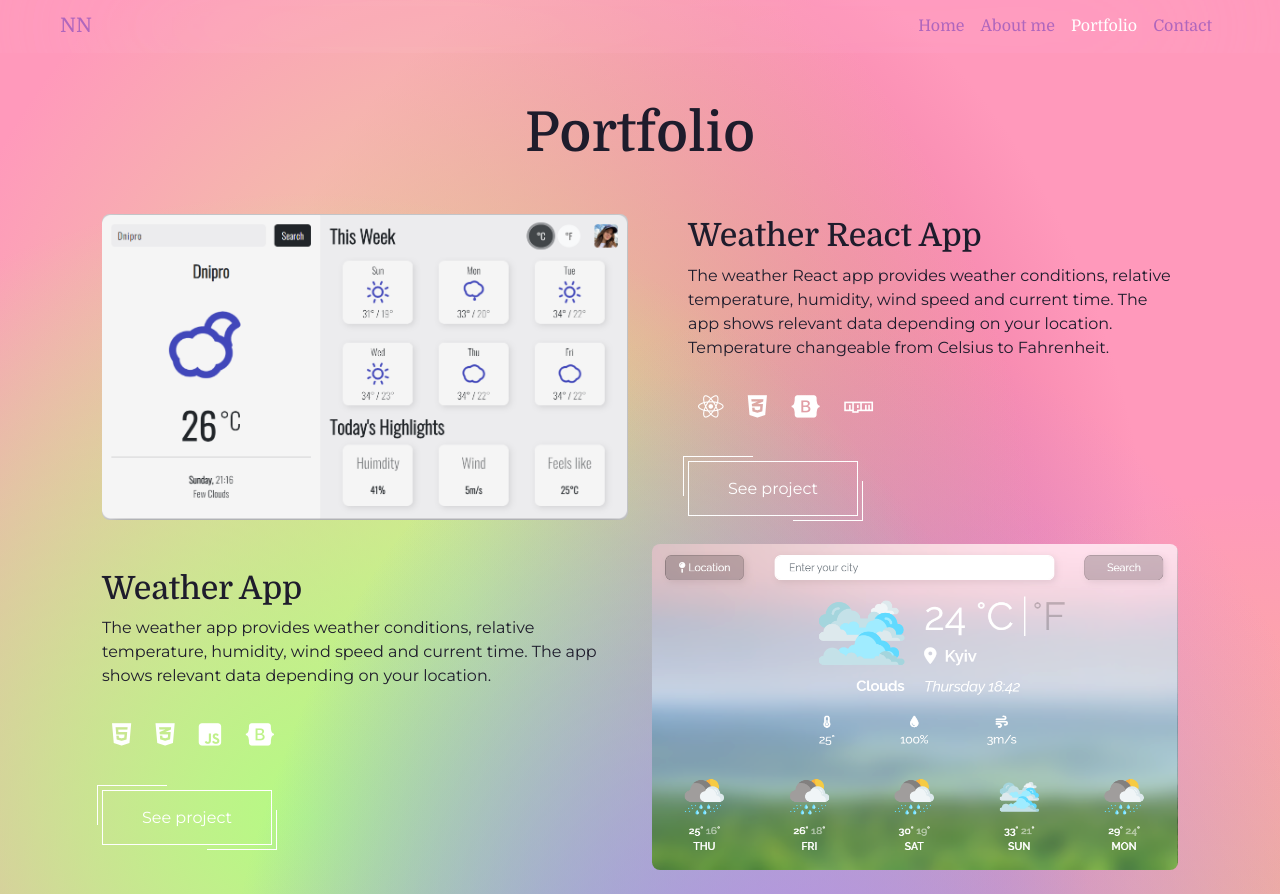
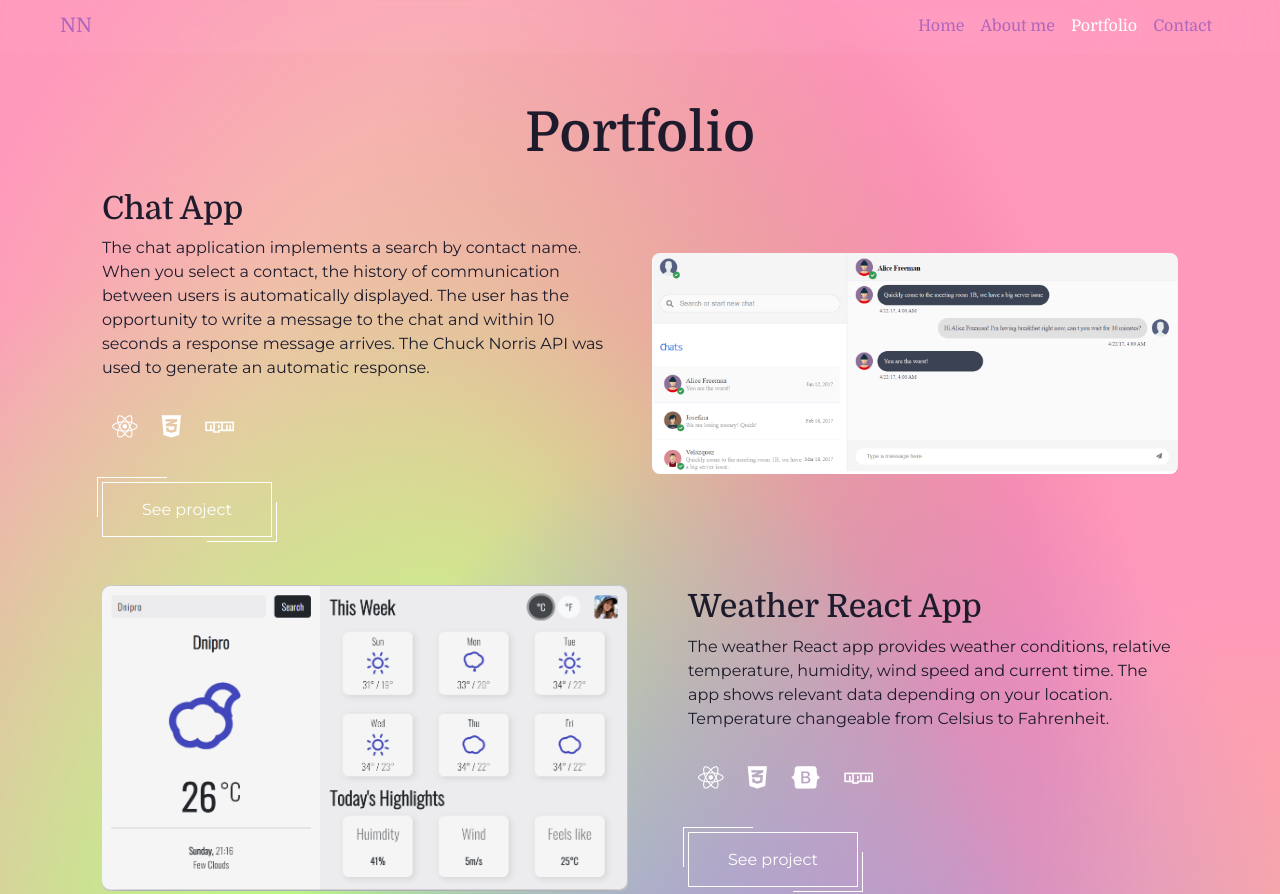
Before and after one commit to natalinep/my-portfolio, a plain HTML site: page portfolio.html in a window 1280 px wide. Shown: the top 894 px of the page. Drawn offline with nearby package versions, Linux system fonts and the light colour scheme.

Commit message:
Added chat-app work to portfolio

```diff
--- a/portfolio.html
+++ b/portfolio.html
@@ -102,6 +102,51 @@
       <main class="main portfolio">
         <div class="container">
           <h1 class="text-center">Portfolio</h1>
+          <div class="row mt-4 me-2 ms-2 d-block d-sm-flex">
+            <div
+              class="col-12 col-md-6 d-block d-md-flex align-items-center order-md-1"
+            >
+              <img
+                class="img-fluid img-width"
+                src="/images/photos/chat-app.png"
+                alt="Chat App React"
+              />
+            </div>
+
+            <div
+              class="col-12 col-md-6 mt-4 mt-md-0 pe-md-3 d-block d-lg-flex flex-column justify-content-center order-md-0"
+            >
+              <h2>Chat App</h2>
+              <p>
+                The chat application implements a search by contact name. When
+                you select a contact, the history of communication between users
+                is automatically displayed. The user has the opportunity to
+                write a message to the chat and within 10 seconds a response
+                message arrives. The Chuck Norris API was used to generate an
+                automatic response.
+                <br />
+                <br />
+                <i class="fa-brands fa-react tools" title="React"></i>
+                <i class="fa-brands fa-css3-alt tools" title="CSS3"></i>
+                <i class="fa-brands fa-npm tools" title="NPM"></i>
+              </p>
+              <div
+                class="mt-3 d-flex justify-content-center justify-content-lg-start"
+              >
+                <a
+                  class="button"
+                  href="https://master--mellow-jelly-b78834.netlify.app/"
+                  title="Chat App React"
+                  target="_blank"
+                  >See project
+
+                  <span class="border-top-bottom"></span>
+                  <span class="border-left-right"></span>
+                </a>
+              </div>
+            </div>
+          </div>
+
           <div class="row mt-5 me-2 ms-2">
             <div class="col-12 col-md-6 d-block d-md-flex align-items-center">
               <img
@@ -132,8 +177,8 @@
               >
                 <a
                   class="button"
-                  href="https://gentle-medovik-7681dd.netlify.app/"
-                  title="Landing Page"
+                  href="https://sweet-mochi-f04075.netlify.app/"
+                  title="Wearher React App"
                   target="_blank"
                   >See project
 
```
Also changed, not shown: images/photos/chat-app.png (added).
